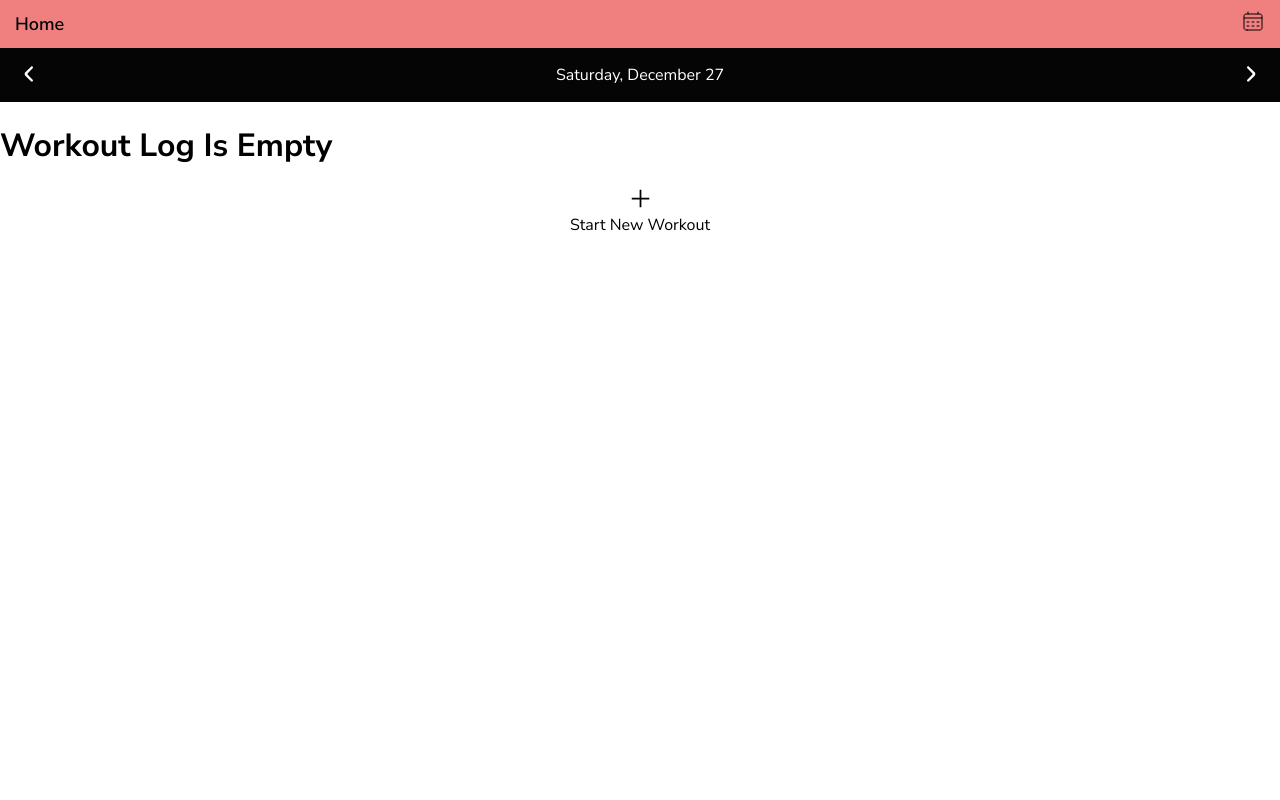
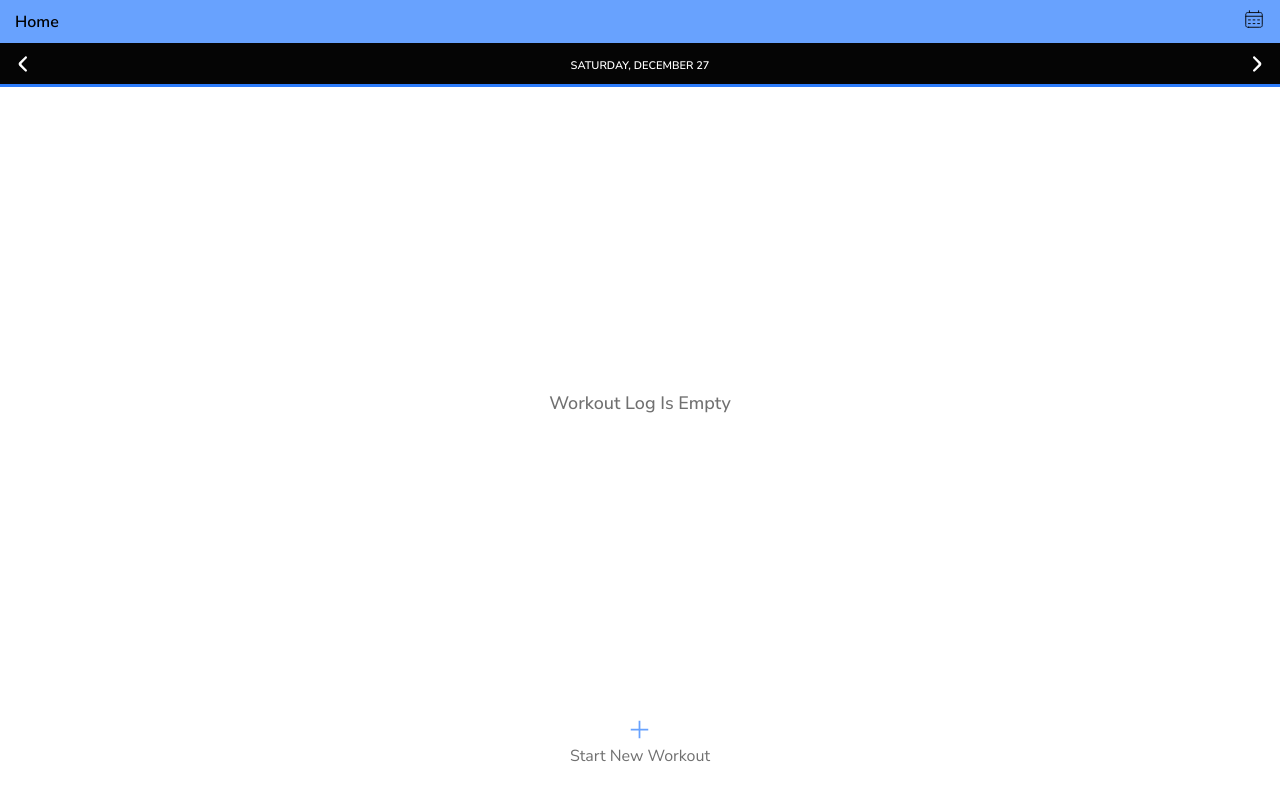
Before and after one commit to ElmiraZeynalova/pwa-workout-tracker, a React (Vite) app: page / in a window 1280 px wide. Built offline with nearby package versions, Linux system fonts and the light colour scheme.

Commit message:
Logging logic upgraded

```diff
--- a/dev-dist/sw.js
+++ b/dev-dist/sw.js
@@ -67,7 +67,7 @@ if (!self.define) {
     });
   };
 }
-define(['./workbox-5a5d9309'], (function (workbox) { 'use strict';
+define(['./workbox-5119daf5'], (function (workbox) { 'use strict';
 
   self.skipWaiting();
   workbox.clientsClaim();
@@ -82,7 +82,7 @@ define(['./workbox-5a5d9309'], (function (workbox) { 'use strict';
     "revision": "3ca0b8505b4bec776b69afdba2768812"
   }, {
     "url": "index.html",
-    "revision": "0.fbgsckif6to"
+    "revision": "0.ughsttqvsrg"
   }], {});
   workbox.cleanupOutdatedCaches();
   workbox.registerRoute(new workbox.NavigationRoute(workbox.createHandlerBoundToURL("index.html"), {
--- a/src/components/DateBar.tsx
+++ b/src/components/DateBar.tsx
@@ -8,9 +8,9 @@ export default function DateBar(){
 
     return(
         <div className="date-bar">
-            <button onClick={goPrev}><svg viewBox="0 0 24 24" fill="none" xmlns="http://www.w3.org/2000/svg" transform="matrix(-1, 0, 0, 1, 0, 0)"><g id="SVGRepo_bgCarrier" strokeWidth="0"></g><g id="SVGRepo_tracerCarrier" strokeLinecap="round" strokeLinejoin="round"></g><g id="SVGRepo_iconCarrier"> <path d="M9.71069 18.2929C10.1012 18.6834 10.7344 18.6834 11.1249 18.2929L16.0123 13.4006C16.7927 12.6195 16.7924 11.3537 16.0117 10.5729L11.1213 5.68254C10.7308 5.29202 10.0976 5.29202 9.70708 5.68254C9.31655 6.07307 9.31655 6.70623 9.70708 7.09676L13.8927 11.2824C14.2833 11.6729 14.2833 12.3061 13.8927 12.6966L9.71069 16.8787C9.32016 17.2692 9.32016 17.9023 9.71069 18.2929Z" fill="#ffffff"></path> </g></svg></button>
-            <p>{dayjs(selectedDate).format('dddd, MMMM D')}</p>
-           <button onClick={goNext}> <svg viewBox="0 0 24 24" fill="none" xmlns="http://www.w3.org/2000/svg" ><g id="SVGRepo_bgCarrier" strokeWidth="0"></g><g id="SVGRepo_tracerCarrier" strokeLinecap="round" strokeLinejoin="round"></g><g id="SVGRepo_iconCarrier"> <path d="M9.71069 18.2929C10.1012 18.6834 10.7344 18.6834 11.1249 18.2929L16.0123 13.4006C16.7927 12.6195 16.7924 11.3537 16.0117 10.5729L11.1213 5.68254C10.7308 5.29202 10.0976 5.29202 9.70708 5.68254C9.31655 6.07307 9.31655 6.70623 9.70708 7.09676L13.8927 11.2824C14.2833 11.6729 14.2833 12.3061 13.8927 12.6966L9.71069 16.8787C9.32016 17.2692 9.32016 17.9023 9.71069 18.2929Z" fill="#ffffff"></path> </g></svg></button>
+            <button onClick={goPrev} className="nav-arrow"><svg viewBox="0 0 24 24" fill="none" xmlns="http://www.w3.org/2000/svg" transform="matrix(-1, 0, 0, 1, 0, 0)"><g id="SVGRepo_bgCarrier" strokeWidth="0"></g><g id="SVGRepo_tracerCarrier" strokeLinecap="round" strokeLinejoin="round"></g><g id="SVGRepo_iconCarrier"> <path d="M9.71069 18.2929C10.1012 18.6834 10.7344 18.6834 11.1249 18.2929L16.0123 13.4006C16.7927 12.6195 16.7924 11.3537 16.0117 10.5729L11.1213 5.68254C10.7308 5.29202 10.0976 5.29202 9.70708 5.68254C9.31655 6.07307 9.31655 6.70623 9.70708 7.09676L13.8927 11.2824C14.2833 11.6729 14.2833 12.3061 13.8927 12.6966L9.71069 16.8787C9.32016 17.2692 9.32016 17.9023 9.71069 18.2929Z" fill="#ffffff"></path> </g></svg></button>
+            <p>{dayjs(selectedDate).format('dddd, MMMM D').toUpperCase()}</p>
+           <button onClick={goNext} className="nav-arrow"> <svg viewBox="0 0 24 24" fill="none" xmlns="http://www.w3.org/2000/svg" ><g id="SVGRepo_bgCarrier" strokeWidth="0"></g><g id="SVGRepo_tracerCarrier" strokeLinecap="round" strokeLinejoin="round"></g><g id="SVGRepo_iconCarrier"> <path d="M9.71069 18.2929C10.1012 18.6834 10.7344 18.6834 11.1249 18.2929L16.0123 13.4006C16.7927 12.6195 16.7924 11.3537 16.0117 10.5729L11.1213 5.68254C10.7308 5.29202 10.0976 5.29202 9.70708 5.68254C9.31655 6.07307 9.31655 6.70623 9.70708 7.09676L13.8927 11.2824C14.2833 11.6729 14.2833 12.3061 13.8927 12.6966L9.71069 16.8787C9.32016 17.2692 9.32016 17.9023 9.71069 18.2929Z" fill="#ffffff"></path> </g></svg></button>
         </div>
     )
 }
--- a/src/components/DayContent.tsx
+++ b/src/components/DayContent.tsx
@@ -28,10 +28,9 @@ export default function DayContent({date}: {date: string}){
     ))
     return(
        <div className="day-content">
-        {loading && <span className="loader"></span>}
-        {workout === null &&
+        {!loading && workout === null &&
             <div className="no-workout-day">
-                <h1>Workout Log Is Empty</h1>
+                <p>Workout Log Is Empty</p>
                 <NavLink to="/workouts/new" className="start-workout-btn">
                     <svg className="plus-icon" xmlns="http://www.w3.org/2000/svg" x="0px" y="0px" width="21" height="21" viewBox="0 0 24 24">
                         <path fillRule="evenodd" d="M 11 2 L 11 11 L 2 11 L 2 13 L 11 13 L 11 22 L 13 22 L 13 13 L 22 13 L 22 11 L 13 11 L 13 2 Z"></path>
@@ -40,7 +39,7 @@ export default function DayContent({date}: {date: string}){
                 </NavLink>
             </div>
         }
-        {workout && <div className="workout-day">{loggedExercises}</div>}
+        {!loading && workout && <div className="workout-day">{loggedExercises}</div>}
     </div>
 
     )
--- a/src/components/Exercise.tsx
+++ b/src/components/Exercise.tsx
@@ -12,7 +12,7 @@ export default function Exercise({exerciseId}:{exerciseId: string}){
     }
 
     const setForms = exerciseSets?.map((set, idx) => {
-        return <SetForm key={idx} reps={set.reps || ""} weight={set.weight || ""} updateReps={(v) => updateSet(exerciseId, idx, "reps", v)} updateWeight={(v) => updateSet(exerciseId, idx, "weight", v)}/>
+        return <SetForm key={idx} reps={set.reps} weight={set.weight} updateReps={(v) => updateSet(exerciseId, idx, "reps", v)} updateWeight={(v) => updateSet(exerciseId, idx, "weight", v)}/>
     })
 
     return(
--- a/src/components/Header.tsx
+++ b/src/components/Header.tsx
@@ -5,7 +5,7 @@ export default function Header(){
         <header>
             <h1>Home</h1>
             <NavLink className="calendar-btn" to="/calendar">
-                <svg viewBox="0 0 24 24" width="24" height="24" fill="none" xmlns="http://www.w3.org/2000/svg"><g id="SVGRepo_bgCarrier" strokeWidth="0"></g><g id="SVGRepo_tracerCarrier" strokeLinecap="round" strokeLinejoin="round"></g><g id="SVGRepo_iconCarrier"> <path d="M3 9H21M7 3V5M17 3V5M6 13H8M6 17H8M11 13H13M11 17H13M16 13H18M16 17H18M6.2 21H17.8C18.9201 21 19.4802 21 19.908 20.782C20.2843 20.5903 20.5903 20.2843 20.782 19.908C21 19.4802 21 18.9201 21 17.8V8.2C21 7.07989 21 6.51984 20.782 6.09202C20.5903 5.71569 20.2843 5.40973 19.908 5.21799C19.4802 5 18.9201 5 17.8 5H6.2C5.0799 5 4.51984 5 4.09202 5.21799C3.71569 5.40973 3.40973 5.71569 3.21799 6.09202C3 6.51984 3 7.07989 3 8.2V17.8C3 18.9201 3 19.4802 3.21799 19.908C3.40973 20.2843 3.71569 20.5903 4.09202 20.782C4.51984 21 5.07989 21 6.2 21Z" stroke="#000000" strokeWidth="1" strokeLinecap="round" strokeLinejoin="round"></path> </g></svg>
+                <svg viewBox="0 0 24 24" width="22" height="22" fill="none" xmlns="http://www.w3.org/2000/svg"><g id="SVGRepo_bgCarrier" strokeWidth="0"></g><g id="SVGRepo_tracerCarrier" strokeLinecap="round" strokeLinejoin="round"></g><g id="SVGRepo_iconCarrier"> <path d="M3 9H21M7 3V5M17 3V5M6 13H8M6 17H8M11 13H13M11 17H13M16 13H18M16 17H18M6.2 21H17.8C18.9201 21 19.4802 21 19.908 20.782C20.2843 20.5903 20.5903 20.2843 20.782 19.908C21 19.4802 21 18.9201 21 17.8V8.2C21 7.07989 21 6.51984 20.782 6.09202C20.5903 5.71569 20.2843 5.40973 19.908 5.21799C19.4802 5 18.9201 5 17.8 5H6.2C5.0799 5 4.51984 5 4.09202 5.21799C3.71569 5.40973 3.40973 5.71569 3.21799 6.09202C3 6.51984 3 7.07989 3 8.2V17.8C3 18.9201 3 19.4802 3.21799 19.908C3.40973 20.2843 3.71569 20.5903 4.09202 20.782C4.51984 21 5.07989 21 6.2 21Z" stroke="#000000" strokeWidth="1" strokeLinecap="round" strokeLinejoin="round"></path> </g></svg>
             </NavLink>
         </header>
     )
--- a/src/components/Home.tsx
+++ b/src/components/Home.tsx
@@ -6,7 +6,7 @@ import CarouselContent from './CarouselContent'
 export default function Home(){
 
     return(
-        <div className="layout">
+        <div className="home-page-layout">
             <Header/>
             <main>
                 <DateBar />
--- a/src/index.css
+++ b/src/index.css
@@ -14,7 +14,7 @@ body {
   overflow: hidden;
 }
 
-.layout {
+.home-page-layout {
   display: flex;
   flex-direction: column;
   min-height: 100dvh;
@@ -25,10 +25,11 @@ header {
   align-items: center;
   justify-content: center;
   padding: 0px 15px;
-  background: lightcoral;
+
+  background: rgb(104, 162, 254);
   h1 {
     font-weight: 600;
-    font-size: 18px;
+    font-size: 16px;
     flex-grow: 1;
   }
 }
@@ -42,19 +43,88 @@ main {
 }
 
 .date-bar {
-  padding: 0 10px;
+  font-size: 11px;
+  font-weight: 600;
+  padding: 4px 10px 0px 10px;
   background: rgb(5, 5, 5);
   color: white;
   display: flex;
   justify-content: space-between;
   align-items: center;
-  button {
+  border-bottom: 3px solid rgb(45, 124, 251);
+  .nav-arrow {
     background: none;
     border: none;
+    cursor: pointer;
+    margin: 0;
+    padding: 0;
     svg {
       width: 28px;
       height: 28px;
     }
+  }
+}
+
+.log-workout-layout {
+  padding: 10px;
+  min-height: 100dvh;
+}
+
+.log-workout-layout.modal-window-mode::before {
+  content: "";
+  position: fixed;
+  inset: 0;
+  background: rgba(0, 0, 0, 0.7);
+  z-index: 2;
+}
+
+.modal-window {
+  position: absolute;
+  z-index: 3;
+  background-color: white;
+  border-radius: 10px;
+  top: 35%;
+  left: 10%;
+  right: 10%;
+  display: flex;
+  flex-direction: column;
+  align-items: center;
+  justify-content: center;
+  text-align: center;
+  gap: 10px;
+  padding: 12px 14px;
+
+  p {
+    margin: 0;
+    font-size: 16px;
+    font-weight: 500;
+  }
+
+  .discard-btn {
+    background-color: #a3a3a346;
+    border: none;
+    color: red;
+    width: 100%;
+    padding: 8px 16px;
+    border-radius: 8px;
+    font-weight: 500;
+    cursor: pointer;
+  }
+
+  .discard-btn:active {
+    opacity: 0.5;
+  }
+  .cancel-btn {
+    background-color: #a3a3a346;
+    border: none;
+    width: 100%;
+    padding: 8px 16px;
+    border-radius: 8px;
+    font-weight: 500;
+    cursor: pointer;
+  }
+  .cancel-btn:active {
+    opacity: 0.5;
   }
 }
 
@@ -73,41 +143,56 @@ main {
   color: blue;
 }
 
-.start-workout-btn {
-  display: flex;
-  flex-direction: column;
-  align-items: center;
-  justify-content: center;
-  gap: 5px;
-  font-weight: 400;
-  font-size: 16px;
-  cursor: pointer;
-  text-decoration: none;
-  color: black;
+.all-exercises-layout {
+  overflow-y: auto;
+  padding: 10px;
+  .cancel-btn {
+    text-decoration: none;
+    color: rgb(38, 103, 209);
+    font-size: 16px;
+    font-weight: 500;
+  }
 }
 
 .exercise {
-  padding: 6px 12px;
+  padding: 6px 8px;
   cursor: pointer;
-  border-top: 1px solid #aaa;
+  border-bottom: 1px solid #aaaaaa76;
 }
-
-.exercise:hover {
+.exercise:active {
   opacity: 0.5;
+}
+@media (hover: hover) {
+  .exercise:hover {
+    opacity: 0.5;
+  }
 }
 
 .exerciseInfo {
   display: flex;
   flex-direction: column;
-  .exercise-muscle {
-    color: #837f7f;
+  gap: 3px;
+  padding: 6px 0px;
+  .muscle-group {
+    color: #959494;
   }
 }
 .exerciseInfo.selected {
-  margin-left: 5px;
-  padding-left: 6px;
-  border-left: 5px solid rgb(104, 162, 254);
+  padding-left: 10px;
+  position: relative;
 }
+
+.exerciseInfo.selected::before {
+  content: "";
+  position: absolute;
+  left: 0;
+  top: 0;
+  bottom: 0;
+  width: 4px;
+  background-color: rgb(104, 162, 254);
+  border-radius: 4px;
+}
+
 .add-exercise-btn {
   display: flex;
   gap: 5px;
@@ -122,6 +207,9 @@ main {
   width: 80%;
   background: rgb(104, 162, 254);
   cursor: pointer;
+}
+.add-exercise-btn:active {
+  opacity: 0.5;
 }
 .all-exercise-cards {
   display: flex;
@@ -150,7 +238,9 @@ main {
   background: rgb(208, 213, 223);
   cursor: pointer;
 }
-
+.add-set-btn:active {
+  opacity: 0.5;
+}
 .set-forms {
   display: flex;
   flex-direction: column;
@@ -167,7 +257,47 @@ main {
   }
 }
 
+.day-content {
+  height: 100%;
+  /* overflow-y: auto; */
+}
+
+.no-workout-day {
+  height: 100%;
+  display: flex;
+  flex-direction: column;
+  align-items: center;
+}
+
+.no-workout-day p {
+  margin: auto;
+  font-size: 18px;
+  font-weight: 500;
+  color: #707070;
+}
+
+.start-workout-btn {
+  margin-bottom: 15dvh;
+  display: flex;
+  flex-direction: column;
+  align-items: center;
+  justify-content: center;
+  gap: 5px;
+  font-weight: 400;
+  font-size: 16px;
+  cursor: pointer;
+  text-decoration: none;
+  color: #707070;
+  svg {
+    fill: rgb(104, 162, 254);
+  }
+}
+.start-workout-btn:active {
+  opacity: 0.5;
+}
 .workout-day {
+  overflow-y: auto;
+  height: 100%;
   padding: 15px;
   display: flex;
   flex-direction: column;
@@ -200,33 +330,42 @@ main {
   display: flex;
   justify-content: space-between;
 
-  button {
+  .go-home-btn {
+    display: flex;
+    align-items: center;
+    justify-content: center;
+    gap: 1px;
+    border: none;
+    background: none;
+    text-decoration: none;
+    color: #757575;
+    font-size: 14px;
+    font-weight: 500;
+    cursor: pointer;
+    padding-left: 0;
+    svg {
+      width: 20px;
+      height: 20px;
+    }
+  }
+  .go-home-btn:active {
+    opacity: 0.5;
+  }
+  .finish-btn {
     border: 1px solid black;
-    border-radius: 6px;
+    border-radius: 4px;
     padding: 5px 10px;
     color: black;
     text-decoration: none;
     background: rgb(104, 162, 254);
     cursor: pointer;
   }
+  .finish-btn-btn:active {
+    opacity: 0.5;
+  }
 }
 
-/* .loader {
-  width: 48px;
-  height: 48px;
-  border: 5px solid #fff;
-  border-bottom-color: transparent;
-  border-radius: 50%;
-  display: inline-block;
-  box-sizing: border-box;
-  animation: rotation 1s linear infinite;
+input[type="number"]::-webkit-inner-spin-button,
+input[type="number"]::-webkit-outer-spin-button {
+  -webkit-appearance: none;
 }
-
-@keyframes rotation {
-  0% {
-    transform: rotate(0deg);
-  }
-  100% {
-    transform: rotate(360deg);
-  }
-} */
```
Also changed, not shown: src/components/AddExercise.tsx (+8 -8 lines), src/components/LogWorkout.tsx (+26 -5 lines), src/components/SetForm.tsx (+6 -7 lines), src/store.ts (+6 -5 lines).
